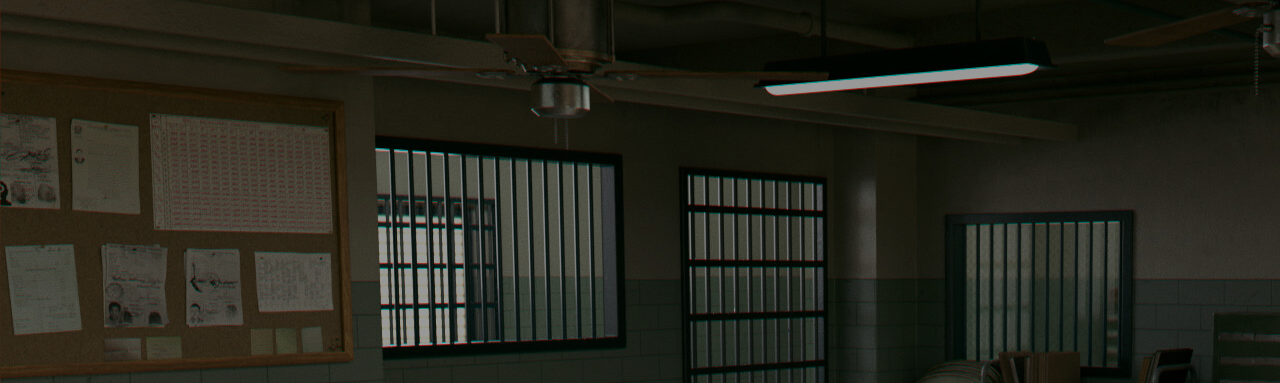
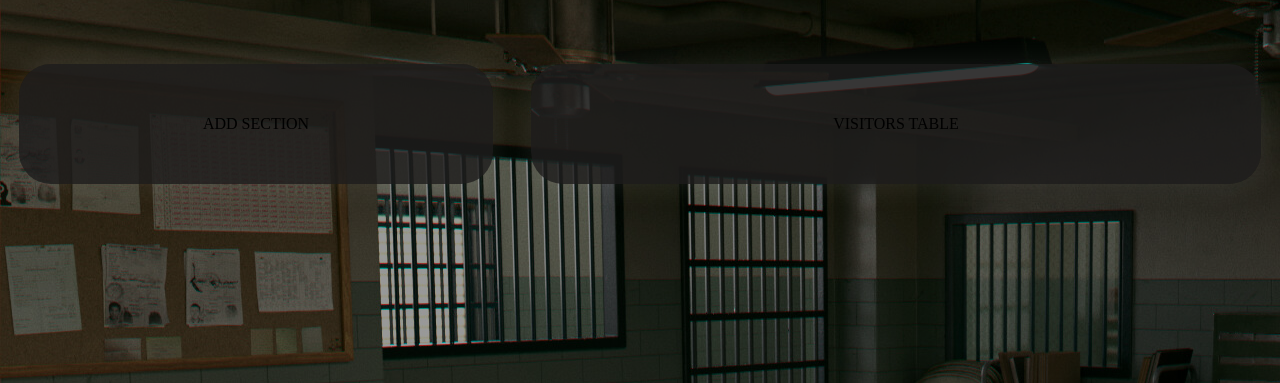
Before and after one commit to D1n03/DeAd-web-project, a PHP site: page /views/visitormain.html in a window 1280 px wide. Shown: the part 93-476 px from the top of the page. Run offline with PHP 8.4, Linux system fonts and the light colour scheme.

Commit message:
adjusted nav and 2 parts

```diff
--- a/src/public/styles/css/styles.css
+++ b/src/public/styles/css/styles.css
@@ -507,25 +507,53 @@
     text-align: center;
   }
 
+  /* Visitor Main Page content */
+
+  .visitor-main {
+    min-height: 100%;
+    position: relative;
+    display: flex;
+    justify-content: center;
+    margin-top: 5%;
+    margin-bottom: 5%;
+  }
+
+  .visitor-main .visitor-main-container {
+    width: 100%;
+    display: flex;
+    justify-content: space-around;
+    align-items: center;
+    flex-direction: column;
+    gap: 0rem;
+  }
+
+  .visitor-main .visitor-main-container .visit-left {
+    width: min(37%, 35rem);
+    box-shadow: 0 0 2rem rgba(255, 255, 255, 0.1);
+    display: flex;
+    justify-content: space-around;
+    align-items: center;
+    gap: 0rem;
+    background-color: rgb(32, 30, 30, 0.8);
+    padding: 3rem 2.5rem;
+    border-radius: 2rem;
+  }
+
+  .visitor-main .visitor-main-container .visit-right {
+    width: min(57%, 70rem);
+    box-shadow: 0 0 2rem rgba(255, 255, 255, 0.1);
+    display: flex;
+    justify-content: space-around;
+    align-items: center;
+    gap: 0rem;
+    background-color: rgb(32, 30, 30, 0.8);
+    padding: 3rem 2.5rem;
+    border-radius: 2rem;
+  }
+
   /* media screen */
 
-  @media screen and (min-width: 875px) {
-    .first__description {
-      width: 90%;
-    }
-    .first__description::before {
-      font-size: 4rem;
-      left: -3rem;
-      top: -2rem;
-    }
-    .first__description::after {
-      font-size: 4rem;
-      right: -3rem;
-      top: -2rem;
-    }
-  }
-
-  @media screen and (min-width: 1150px) {
+  @media screen and (min-width: 481px) {
     .header .nav__toggle {
       display: none;
     }
@@ -542,6 +570,41 @@
     .header__nav-list .list__item {
       margin-block: 0;
     }
+    .first__description {
+      width: 90%;
+    }
+    .first__description::before {
+      font-size: 4rem;
+      left: -3rem;
+      top: -2rem;
+    }
+    .first__description::after {
+      font-size: 4rem;
+      right: -3rem;
+      top: -2rem;
+    }
+  }
+
+  @media screen and (min-width: 875px) {
+    .first__description {
+      width: 90%;
+    }
+    .first__description::before {
+      font-size: 4rem;
+      left: -3rem;
+      top: -2rem;
+    }
+    .first__description::after {
+      font-size: 4rem;
+      right: -3rem;
+      top: -2rem;
+    }
+    .visitor-main .visitor-main-container {
+      flex-direction: row;
+    }
+  }
+
+  @media screen and (min-width: 1150px) {
     .first__description {
       width: 80%;
     }
--- a/src/views/visitormain.html
+++ b/src/views/visitormain.html
@@ -50,7 +50,16 @@
         </nav>
     </div>
   </header>
-
+  <main class="visitor-main">
+    <div class="visitor-main-container">
+      <section class="visit-left">
+        ADD SECTION
+      </section>
+      <section class="visit-right">
+        VISITORS TABLE
+      </section>
+    </div>
+  </main>
 </body>
 
 </html>
```
